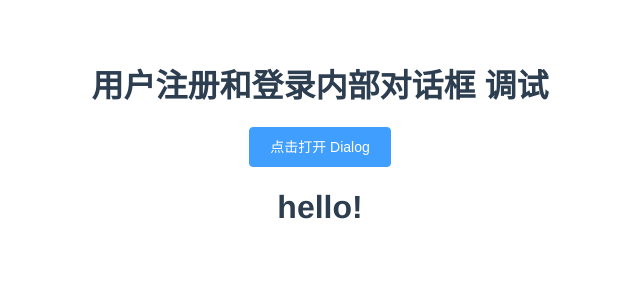
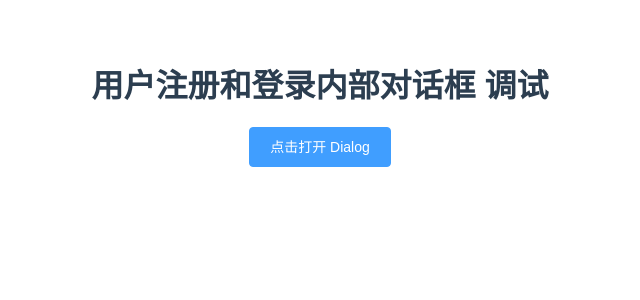
Before and after one commit to gdky005/SubVueDemo, a Vue app: page / in a window 1280 px wide. Shown: the top 300 px of the page, without its empty margins (320-960 px from the left). Built offline with nearby package versions, Linux system fonts and the light colour scheme; what vue-validator would draw is missing.

Commit message:
1. 格式化部分代码。

```diff
--- a/src/App.vue
+++ b/src/App.vue
@@ -5,6 +5,9 @@
 
     <p/>
     <p/>
+
+
+
 
 
     <el-button @click="centerDialogVisible = true" type="primary">点击打开 Dialog</el-button>
@@ -19,7 +22,6 @@
         title="请先注册一个账号吧"
         :visible.sync="innerVisible"
         append-to-body>
-
 
         <el-form :model="registerUserInfo" :rules="registerUserInfoRules" ref="registerUserInfo">
 
@@ -41,7 +43,6 @@
             </el-input>
           </el-form-item>
 
-
           <el-form-item prop="r_email">
             <el-input placeholder="邮箱地址" type="email" v-model="registerUserInfo.r_email" clearable>
               <template slot="prepend">邮箱地址：</template>
@@ -50,14 +51,10 @@
 
         </el-form>
 
-
         <span slot="footer" class="dialog-footer">
           <el-button @click="register(true)">取消</el-button>
-          <el-button style="text-align: center;" type="primary" @click="register(false)"
-                     :disabled="registerBtnState">确定</el-button>
+          <el-button style="text-align: center;" type="primary" @click="register(false)" :disabled="registerBtnState">确定</el-button>
         </span>
-
-
       </el-dialog>
 
       <el-form :model="userInfo" :rules="registerUserInfoRules" ref="userInfo">
@@ -68,26 +65,25 @@
         </el-form-item>
 
         <el-form-item prop="user_password">
-          <el-input placeholder="密码" type="password" v-model="userInfo.user_password" clearable>-->
+          <el-input placeholder="密码" type="password" v-model="userInfo.user_password" clearable>
             <template slot="prepend">密　　码：</template>
           </el-input>
         </el-form-item>
       </el-form>
+
       <div style="text-align: center">
         <el-button type="text" size="mini">如有任何疑问请添加微信：gdky005</el-button>
       </div>
+
       <span slot="footer" class="dialog-footer">
         <el-button @click="innerVisible = true">注册</el-button>
         <el-button style="text-align: center;" type="primary" @click="login">登录</el-button>
       </span>
+
     </el-dialog>
 
 
 
-
-    <div>
-      <h1>hello!</h1>
-    </div>
   </div>
 </template>
 
```
Also changed, not shown: 1 other file (tests, documents, lock files or other folders).
